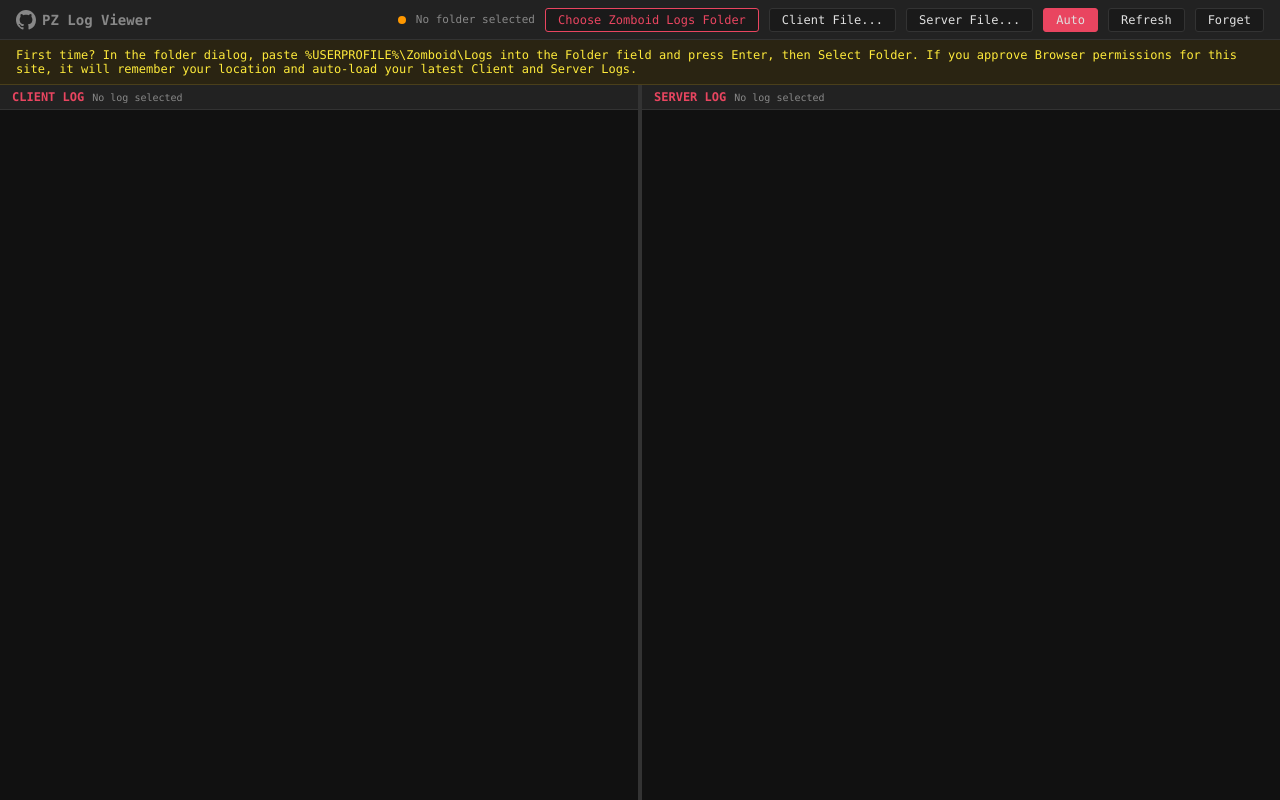
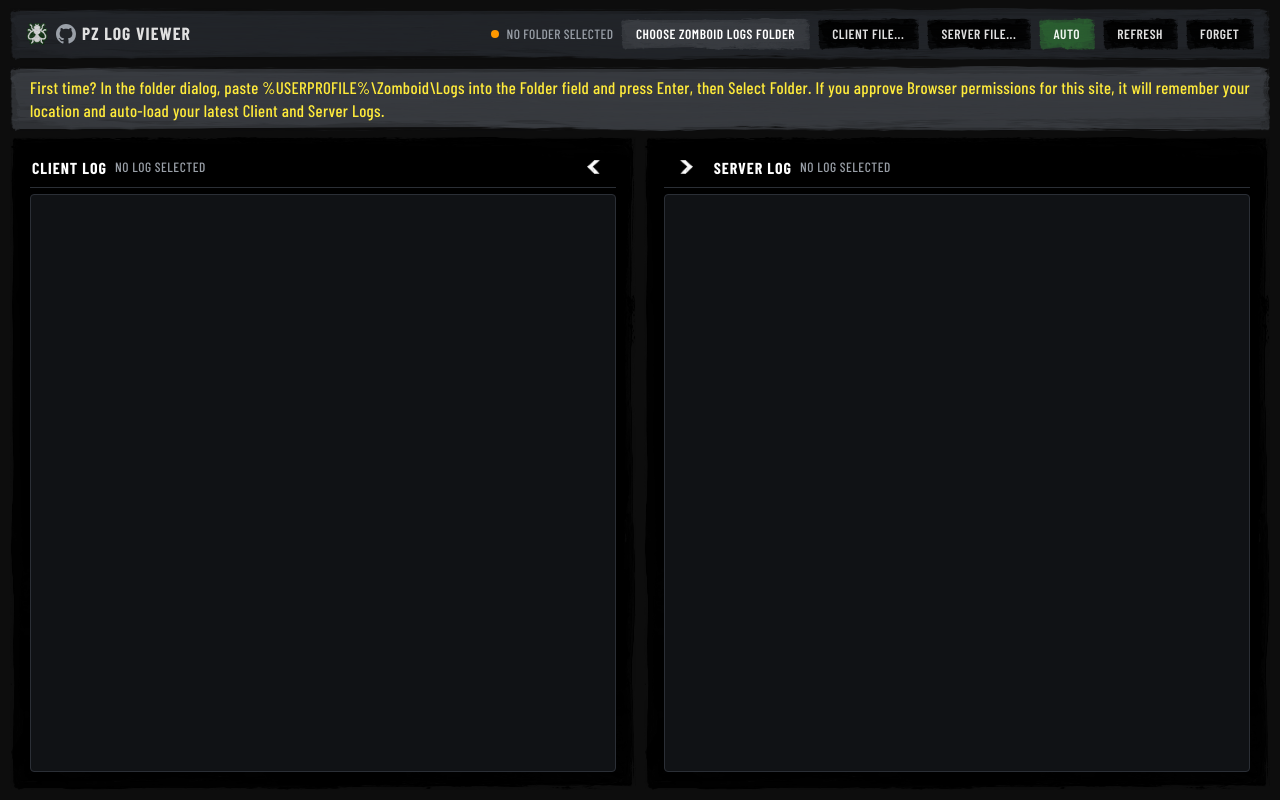
Before and after one commit to ObnoxiouslyNoxious/PZ-LogViewer, a plain HTML site: page docs/index.html in a window 1280 px wide. Drawn offline with Linux system fonts and the light colour scheme.

Commit message:
Visual Update 1.2.0

```diff
--- a/config.json
+++ b/config.json
@@ -1,5 +1,5 @@
 {
-    "version": "1.1.0",
+    "version": "1.2.0",
     "logsDir": "SET_FILEPATH_HERE",
     "host": "127.0.0.1",
     "port": 8080
--- a/docs/index.html
+++ b/docs/index.html
@@ -4,58 +4,98 @@
 <meta charset="UTF-8">
 <meta name="viewport" content="width=device-width, initial-scale=1">
 <title>PZ Log Viewer</title>
+<link rel="icon" href="img/obnox.png" type="image/png">
 <style>
+@font-face { font-family:"Barlow Condensed"; font-style:normal; font-weight:400; font-display:swap; src:url("fonts/BarlowCondensed-400.woff2") format("woff2"); }
+@font-face { font-family:"Barlow Condensed"; font-style:normal; font-weight:500; font-display:swap; src:url("fonts/BarlowCondensed-500.woff2") format("woff2"); }
+@font-face { font-family:"Barlow Condensed"; font-style:normal; font-weight:600; font-display:swap; src:url("fonts/BarlowCondensed-600.woff2") format("woff2"); }
+@font-face { font-family:"Barlow Condensed"; font-style:normal; font-weight:700; font-display:swap; src:url("fonts/BarlowCondensed-700.woff2") format("woff2"); }
+
+:root {
+  --bg:#0d0d0d;
+  --field:#101215;
+  --line:#2b2f36;
+  --text:#e0e0e0;
+  --muted:#9aa0a8;
+  --accent:#ffffff;
+  --bad:#ff7b72;
+  --ink-bw:14px;
+  --ink-slice:55;
+  --ink-bw-in:10px;
+  --ink-slice-in:25;
+  --mono:Consolas,'Courier New',monospace;
+}
+
 * { margin:0; padding:0; box-sizing:border-box; }
-html,body { height:100%; overflow:hidden; background:#1a1a1a; color:#e0e0e0; font-family:Consolas,'Courier New',monospace; }
-body { display:flex; flex-direction:column; }
+[hidden] { display:none !important; }
+html,body { height:100%; overflow:hidden; background:var(--bg); color:var(--text); font-family:"Barlow Condensed","Arial Narrow",-apple-system,BlinkMacSystemFont,"Segoe UI",sans-serif; font-weight:500; font-size:1.05rem; letter-spacing:0.02em; line-height:1.35; }
+body { display:flex; flex-direction:column; gap:6px; padding:8px 10px 10px; }
 
-#bar { min-height:40px; display:flex; align-items:center; flex-wrap:wrap; gap:10px; padding:4px 16px; background:#222; border-bottom:1px solid #333; }
-#bar h1 { font-size:14px; color:#888; margin-right:auto; }
-.gh { display:flex; color:#888; margin-right:-4px; }
-.gh:hover { color:#e94560; }
-.btn { padding:4px 12px; border:1px solid #333; background:#1a1a1a; color:#e0e0e0; cursor:pointer; font-family:inherit; font-size:12px; border-radius:3px; }
-.btn:hover { background:#333; }
-.btn.on { background:#e94560; border-color:#e94560; }
-.btn.pri { border-color:#e94560; color:#e94560; }
-.btn.pri:hover { background:#e94560; color:#fff; }
+#bar { display:flex; align-items:center; flex-wrap:wrap; gap:4px 8px; padding:0 6px; border:var(--ink-bw-in) solid transparent; border-image:url("img/InkRollInnerCharcoal.png") var(--ink-slice-in) fill / var(--ink-bw-in) stretch; text-transform:uppercase; }
+#bar h1 { margin-right:auto; white-space:nowrap; font-size:1.05rem; font-weight:700; letter-spacing:0.06em; color:var(--text); }
+.home { display:flex; line-height:0; }
+.home img { display:block; width:22px; height:22px; opacity:0.9; transition:opacity 0.15s; }
+.home:hover img { opacity:1; }
+.gh { display:flex; color:var(--muted); margin-right:-2px; }
+.gh:hover { color:var(--accent); }
+a:focus-visible, button:focus-visible { outline:2px solid var(--accent); outline-offset:1px; }
+
+.btn { font:inherit; font-size:0.8rem; font-weight:600; letter-spacing:0.04em; text-transform:uppercase; color:var(--text); cursor:pointer; padding:0 0.45rem; white-space:nowrap; border:7px solid transparent; border-image:url("img/InkRollInnerBlack.png") var(--ink-slice-in) fill / 7px stretch; background:none; }
+.btn:hover { background:none; color:var(--accent); }
+.btn.on { color:#f0f7f0; border-image-source:url("img/InkRollInnerGreen.png"); }
+.btn.on:hover { color:#fff; filter:brightness(1.25); }
+.btn.pri { color:var(--accent); border-image-source:url("img/InkRollInnerGrey.png"); }
+.btn.pri:hover { filter:brightness(1.25); }
 .dot { width:8px; height:8px; border-radius:50%; display:inline-block; }
 .dot.on { background:#4caf50; }
 .dot.off { background:#ff9800; }
+#rlbl { color:var(--muted); white-space:nowrap; }
 
-#note { display:none; align-items:center; gap:10px; padding:8px 16px; background:#2a2412; border-bottom:1px solid #4a3f1a; font-size:12px; color:#ffeb3b; }
+#note { display:none; align-items:center; gap:10px; padding:0 10px; border:var(--ink-bw-in) solid transparent; border-image:url("img/InkRollInnerGrey.png") var(--ink-slice-in) fill / var(--ink-bw-in) stretch; font-size:1rem; color:#ffeb3b; }
 #note.show { display:flex; }
 
 #wrap { display:flex; flex:1; min-height:0; }
 
-.col { flex:1; display:flex; flex-direction:column; overflow:hidden; min-width:0; }
-.col + .col { border-left:1px solid #333; }
+.col { flex:1; display:flex; flex-direction:column; overflow:hidden; min-width:0; border:var(--ink-bw) solid transparent; border-image:url("img/InkRoll.png") var(--ink-slice) fill / var(--ink-bw) stretch; padding:0 6px 4px; }
 
-.hdr { display:flex; align-items:center; justify-content:space-between; gap:8px; padding:5px 12px; background:#222; border-bottom:1px solid #333; flex-shrink:0; font-size:12px; }
-.hdr .t { font-weight:700; text-transform:uppercase; color:#e94560; }
-.hdr .f { color:#888; font-size:10px; }
+.hdr { display:flex; align-items:center; justify-content:space-between; gap:8px; padding:2px 2px 6px; margin-bottom:6px; border-bottom:1px solid var(--line); flex-shrink:0; }
+.hdr .t { font-size:0.95rem; font-weight:700; letter-spacing:0.06em; text-transform:uppercase; color:var(--accent); white-space:nowrap; }
+.hdr .f { color:var(--muted); font-size:0.8rem; letter-spacing:0.04em; text-transform:uppercase; white-space:nowrap; }
 .hdr .f.n { margin-right:auto; overflow:hidden; text-overflow:ellipsis; white-space:nowrap; }
 
-.box { flex:1; overflow-y:scroll; overflow-x:auto; background:#111; }
+.box { flex:1; overflow-y:scroll; overflow-x:auto; background:var(--field); border:1px solid var(--line); border-radius:4px; font-family:var(--mono); letter-spacing:0; font-weight:400; }
 .box-inner { padding:8px 12px; font-size:12px; line-height:1.5; white-space:pre-wrap; word-break:break-all; }
 
 .box::-webkit-scrollbar { width:14px; }
-.box::-webkit-scrollbar-track { background:#1a1a1a; }
-.box::-webkit-scrollbar-thumb { background:#888; border-radius:7px; border:3px solid #1a1a1a; }
-.box::-webkit-scrollbar-thumb:hover { background:#aaa; }
+.box::-webkit-scrollbar-track { background:var(--field); }
+.box::-webkit-scrollbar-thumb { background:#4a4f57; border-radius:7px; border:3px solid var(--field); }
+.box::-webkit-scrollbar-thumb:hover { background:#6b717a; }
 
 .e { color:#ffeb3b; }
-.s { color:#ef9a9a; }
+.s { color:var(--bad); }
 
-#div { width:4px; background:#333; cursor:col-resize; flex-shrink:0; }
-#div:hover { background:#e94560; }
+.arw { display:flex; align-items:center; padding:0 0.35rem; }
+.arw img { display:block; width:14px; height:14px; }
+.fl { transform:scaleX(-1); }
+.rest { display:none; }
+.col.hid { flex:0 0 60px !important; width:60px !important; min-width:60px; padding:0; border-width:10px; border-image:url("img/InkRoll.png") var(--ink-slice) fill / 10px stretch; align-items:center; }
+.col.hid > :not(.rest) { display:none; }
+.col.hid .rest { display:flex; flex-direction:column; align-items:center; gap:10px; margin-top:6px; padding:0; background:none; border:0; color:var(--text); cursor:pointer; font:inherit; font-size:0.95rem; font-weight:700; letter-spacing:0.06em; text-transform:uppercase; }
+.rest img { width:18px; height:18px; display:block; }
+.rest span { writing-mode:vertical-rl; }
+.rest:hover { filter:brightness(1.3); }
+#wrap.one #div { display:none; }
+#div { width:8px; background:transparent; cursor:col-resize; flex-shrink:0; }
+#div:hover { background:rgba(255,255,255,0.25); }
 </style>
 </head>
 <body>
 <div id="bar">
+  <a class="home" href="https://obnox.dev/" title="ObnoxiouslyNoxious"><img src="img/obnox.png" alt="ObnoxiouslyNoxious" width="22" height="22"></a>
   <a class="gh" href="https://github.com/ObnoxiouslyNoxious/PZ-LogViewer" target="_blank" rel="noopener" title="View on GitHub" aria-label="View on GitHub"><svg viewBox="0 0 16 16" width="20" height="20" fill="currentColor" aria-hidden="true"><path d="M8 0C3.58 0 0 3.58 0 8c0 3.54 2.29 6.53 5.47 7.59.4.07.55-.17.55-.38 0-.19-.01-.82-.01-1.49-2.01.37-2.53-.49-2.69-.94-.09-.23-.48-.94-.82-1.13-.28-.15-.68-.52-.01-.53.63-.01 1.08.58 1.23.82.72 1.21 1.87.87 2.33.66.07-.52.28-.87.51-1.07-1.78-.2-3.64-.89-3.64-3.95 0-.87.31-1.59.82-2.15-.08-.2-.36-1.02.08-2.12 0 0 .67-.21 2.2.82.64-.18 1.32-.27 2-.27.68 0 1.36.09 2 .27 1.53-1.04 2.2-.82 2.2-.82.44 1.1.16 1.92.08 2.12.51.56.82 1.27.82 2.15 0 3.07-1.87 3.75-3.65 3.95.29.25.54.73.54 1.48 0 1.07-.01 1.93-.01 2.2 0 .21.15.46.55.38A8.013 8.013 0 0016 8c0-4.42-3.58-8-8-8z"/></svg></a>
   <h1>PZ Log Viewer</h1>
   <span class="dot off" id="dot"></span>
-  <span id="rlbl" style="font-size:11px;color:#888">No folder selected</span>
+  <span id="rlbl" style="font-size:0.8rem">No folder selected</span>
   <button class="btn pri" id="bf" onclick="chooseDir()">Choose Zomboid Logs Folder</button>
   <button class="btn" id="bcf" onclick="chooseFile('c')">Client File...</button>
   <button class="btn" id="bsf" onclick="chooseFile('s')">Server File...</button>
@@ -66,13 +106,15 @@ body { display:flex; flex-direction:column; }
 <div id="note"><span id="nt"></span><button class="btn pri" id="bn" style="display:none" onclick="reconnect()">Reconnect</button></div>
 <div id="wrap">
   <div class="col" id="cC">
-    <div class="hdr"><span class="t">Client Log</span><span class="f n" id="cf">No log selected</span><span class="f" id="ct"></span></div>
+    <div class="hdr"><span class="t">Client Log</span><span class="f n" id="cf">No log selected</span><span class="f" id="ct"></span><button class="btn arw" id="hc" title="Hide client log" aria-label="Hide client log" onclick="hide('c')"><img src="img/arrow.png" alt=""></button></div>
     <div class="box" id="bc"><div class="box-inner" id="lc"></div></div>
+    <button class="rest" onclick="show('c')" title="Show client log" aria-label="Show client log"><img class="fl" src="img/arrow.png" alt=""><span>Client Log</span></button>
   </div>
   <div id="div"></div>
   <div class="col" id="cS">
-    <div class="hdr"><span class="t">Server Log</span><span class="f n" id="sf">No log selected</span><span class="f" id="st"></span></div>
+    <div class="hdr"><button class="btn arw" id="hs" title="Hide server log" aria-label="Hide server log" onclick="hide('s')"><img class="fl" src="img/arrow.png" alt=""></button><span class="t">Server Log</span><span class="f n" id="sf">No log selected</span><span class="f" id="st"></span></div>
     <div class="box" id="bs2"><div class="box-inner" id="ls"></div></div>
+    <button class="rest" onclick="show('s')" title="Show server log" aria-label="Show server log"><img src="img/arrow.png" alt=""><span>Server Log</span></button>
   </div>
 </div>
 <input type="file" id="fic" accept=".txt,.log" style="display:none">
@@ -273,6 +315,17 @@ dv.addEventListener("mousedown",function(){dr=true;document.body.style.cursor="c
 document.addEventListener("mousemove",function(e){if(!dr)return;var r=wp.getBoundingClientRect();var q=Math.max(20,Math.min(80,((e.clientX-r.left)/r.width)*100));lC.style.flex="none";lC.style.width=q+"%";lS.style.flex="none";lS.style.width=(100-q)+"%";});
 document.addEventListener("mouseup",function(){dr=false;document.body.style.cursor="";});
 
+var hid={c:false,s:false};
+function lay(){
+  lC.classList.toggle("hid",hid.c);lS.classList.toggle("hid",hid.s);wp.classList.toggle("one",hid.c||hid.s);
+  lC.style.flex="";lC.style.width="";lS.style.flex="";lS.style.width="";
+  try{localStorage.setItem("pzlvHidden",(hid.c?"c":"")+(hid.s?"s":""));}catch(e){}
+  for(var k in P){if(!hid[k])P[k].box.scrollTop=P[k].box.scrollHeight;}
+}
+function hide(k){hid[k]=true;hid[k==="c"?"s":"c"]=false;lay();}
+function show(k){hid[k]=false;lay();}
+try{var sv=localStorage.getItem("pzlvHidden")||"";if(sv==="c"||sv==="s"){hid[sv]=true;lay();}}catch(e){}
+
 init();
 </script>
 </body>
```
Also changed, not shown: docs/fonts/BarlowCondensed-400.woff2 (added), docs/fonts/BarlowCondensed-500.woff2 (added), docs/fonts/BarlowCondensed-600.woff2 (added), docs/fonts/BarlowCondensed-700.woff2 (added), docs/fonts/OFL.txt (added), docs/img/InkRoll.png (added), docs/img/InkRollInnerBlack.png (added), docs/img/InkRollInnerCharcoal.png (added), docs/img/InkRollInnerGreen.png (added), docs/img/InkRollInnerGrey.png (added), docs/img/arrow.png (added), docs/img/obnox.png (added), 2 other files.
